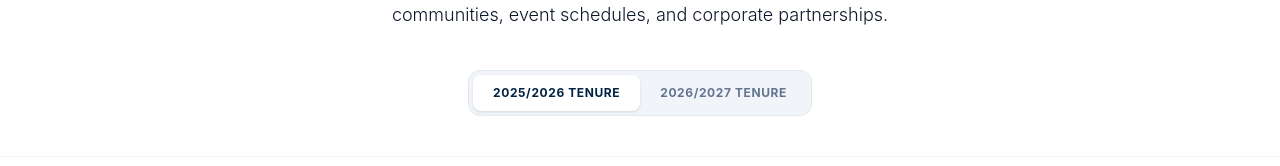
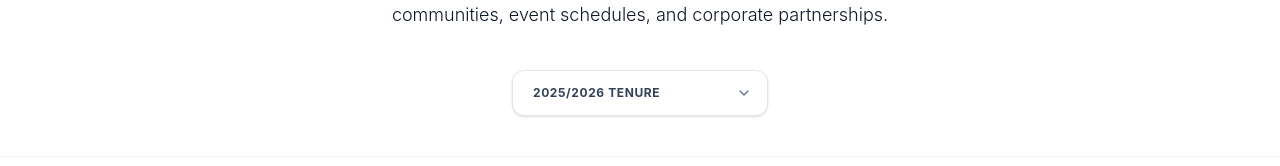
Before and after one commit to ycent/busec, a Next.js app: page /executives in a window 1280 px wide. Shown: the part 257-423 px from the top of the page. Built offline with nearby package versions, Linux system fonts and the light colour scheme.

Commit message:
execdrop

```diff
--- a/src/app/executives/page.tsx
+++ b/src/app/executives/page.tsx
@@ -5,6 +5,7 @@ import Navbar from "@/components/Navbar";
 import Footer from "@/components/Footer";
 import { executives25_26, executives26_27 } from "@/lib/mockData";
 import Image from "next/image";
+import { ChevronDown } from "lucide-react";
 
 export default function Executives() {
   const [activeTenure, setActiveTenure] = useState<"25'/26'" | "26'/27'">("25'/26'");
@@ -26,29 +27,20 @@ export default function Executives() {
             Meet the student executors driving BUSEC's operations, developer communities, event schedules, and corporate partnerships.
           </p>
 
-          {/* Tenure Toggle Buttons */}
+          {/* Tenure Select Dropdown */}
           <div className="flex justify-center pt-4">
-            <div className="inline-flex rounded-xl bg-slate-100 p-1 border border-slate-200">
-              <button
-                onClick={() => setActiveTenure("25'/26'")}
-                className={`px-5 py-2.5 rounded-lg text-xs font-bold uppercase tracking-wider transition-all duration-200 ${
-                  activeTenure === "25'/26'"
-                    ? "bg-white text-busec-navy shadow-sm"
-                    : "text-slate-500 hover:text-busec-navy"
-                }`}
+            <div className="relative w-64">
+              <select
+                value={activeTenure}
+                onChange={(e) => setActiveTenure(e.target.value as any)}
+                className="w-full bg-white text-slate-700 text-xs font-bold uppercase tracking-wider px-5 py-3.5 pr-12 rounded-xl border border-slate-200 shadow-sm focus:outline-none focus:border-busec-blue focus:ring-1 focus:ring-busec-blue transition-all cursor-pointer appearance-none"
               >
-                2025/2026 Tenure
-              </button>
-              <button
-                onClick={() => setActiveTenure("26'/27'")}
-                className={`px-5 py-2.5 rounded-lg text-xs font-bold uppercase tracking-wider transition-all duration-200 ${
-                  activeTenure === "26'/27'"
-                    ? "bg-white text-busec-navy shadow-sm"
-                    : "text-slate-500 hover:text-busec-navy"
-                }`}
-              >
-                2026/2027 Tenure
-              </button>
+                <option value="25'/26'">2025/2026 Tenure</option>
+                <option value="26'/27'">2026/2027 Tenure</option>
+              </select>
+              <div className="pointer-events-none absolute inset-y-0 right-0 flex items-center px-4 text-slate-500">
+                <ChevronDown className="w-4 h-4" />
+              </div>
             </div>
           </div>
         </div>
@@ -71,7 +63,7 @@ export default function Executives() {
                         alt={exec.name}
                         width={400}
                         height={400}
-                        className="w-full h-full object-cover group-hover:scale-[1.02] transition-transform duration-500"
+                        className="w-full h-full object-cover object-top group-hover:scale-[1.02] transition-transform duration-500"
                         priority={idx < 3}
                         loading={idx >= 3 ? "lazy" : undefined}
                       />
```
Also changed, not shown: src/lib/builderStories.json (+1 -1 lines).
